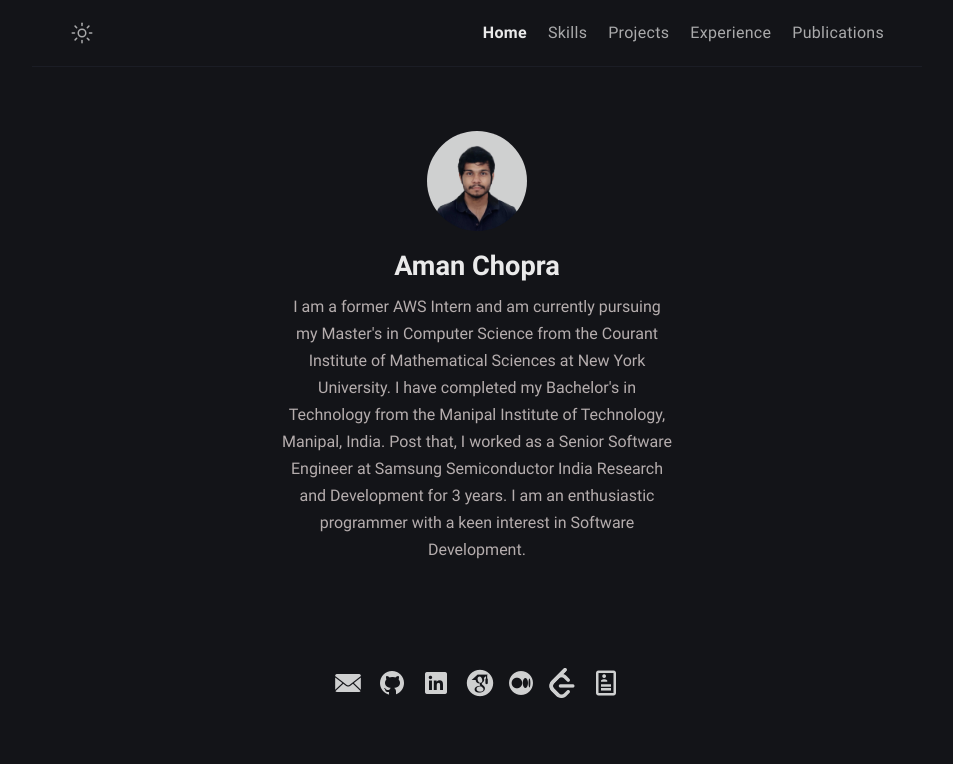
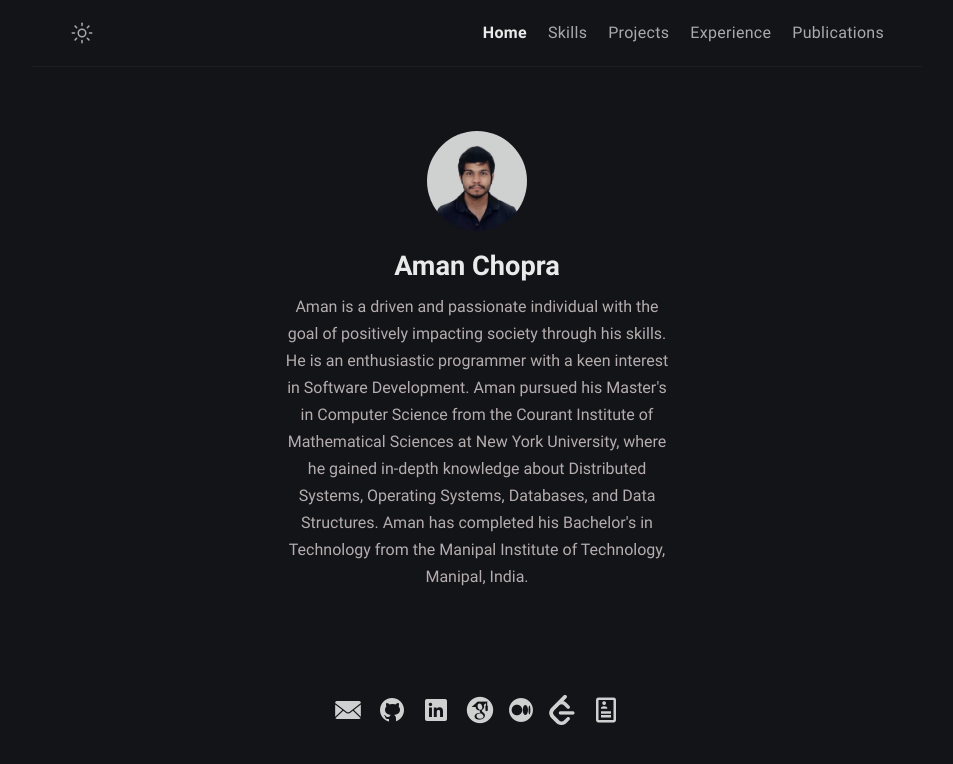
Before and after one commit to Aman-Chopra/aman-chopra.github.io, a Jekyll site: the page built from index.md, in a window 1280 px wide. Shown: the top 764 px of the page, without its empty margins (163-1116 px from the left). Built offline with Jekyll 4.4.1, drawn with Linux system fonts in a browser that asks for light colours.

Commit message:
Updated the bio and the Resume

```diff
--- a/_config.yml
+++ b/_config.yml
@@ -12,9 +12,11 @@ mode: dark # default theme "dark" | "light"
 author:
   name: Aman Chopra # author name
   bio: >- # tell to the world
-    I am a former AWS Intern and am currently pursuing my Master's in Computer Science from the Courant Institute of Mathematical Sciences at New York University.
-    I have completed my Bachelor's in Technology from the Manipal Institute of Technology, Manipal, India. Post that, I worked as a Senior Software Engineer at Samsung Semiconductor India Research and Development for 3 years.
-    I am an enthusiastic programmer with a keen interest in Software Development.
+    Aman is a driven and passionate individual with the goal of positively impacting society through his skills.
+    He is an enthusiastic programmer with a keen interest in Software Development.
+    Aman pursued his Master's in Computer Science from the Courant Institute of Mathematical Sciences at New York University,
+    where he gained in-depth knowledge about Distributed Systems, Operating Systems, Databases, and Data Structures.
+    Aman has completed his Bachelor's in Technology from the Manipal Institute of Technology, Manipal, India.
   username: user # general username
   github: Aman-Chopra # github username
   twitter: twitter_username # twitter username
```
Also changed, not shown: 1 other file.
